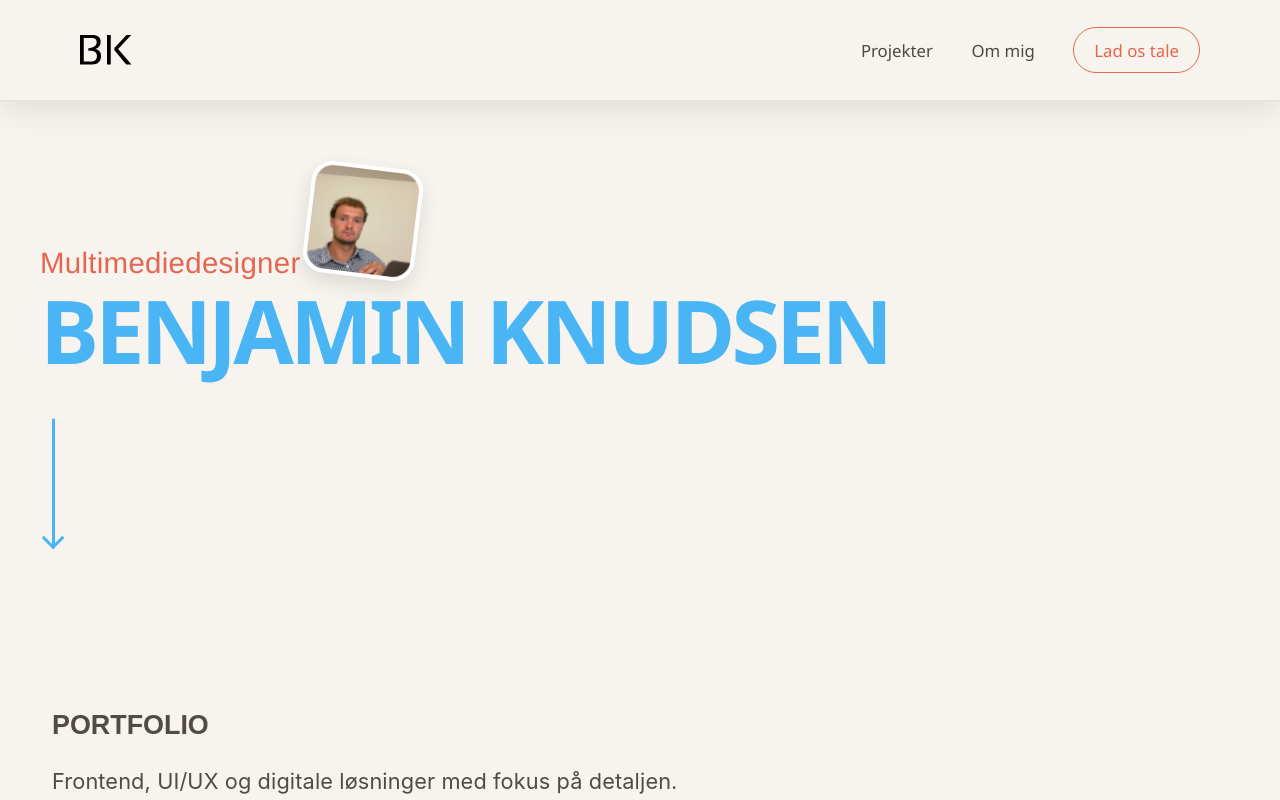
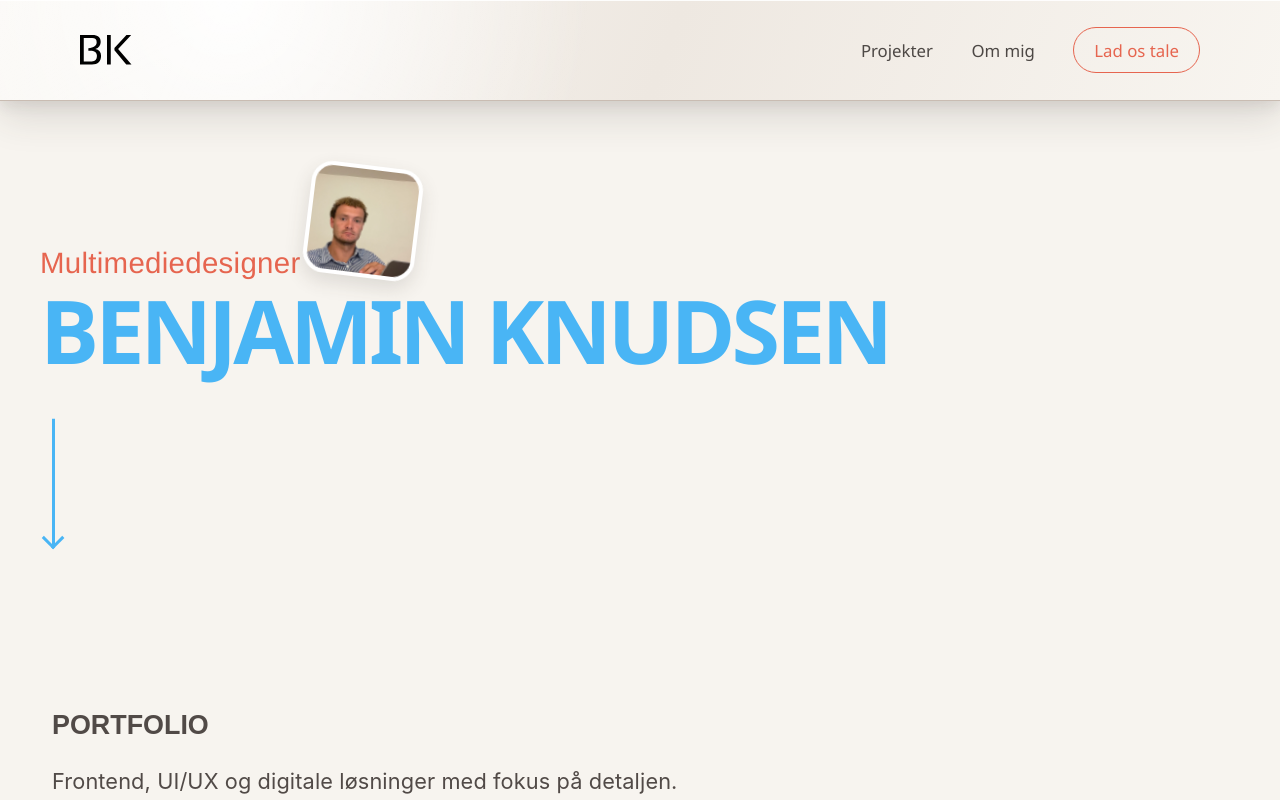
Before and after one commit to benjaminknudsen/benjaminknudsen.github.io, a React (Vite) app: page / in a window 1280 px wide. Shown: the top 800 px of the page. Built offline with nearby package versions, Linux system fonts and the light colour scheme.

Commit message:
fixfixreset

```diff
--- a/src/index.css
+++ b/src/index.css
@@ -42,11 +42,15 @@ textarea {
   gap: 2rem;
   width: 100%;
   padding: 1.7rem max(2rem, calc((100% - 1120px) / 2));
-  border-bottom: 1px solid rgb(216 207 198 / 48%);
-  background: rgb(247 244 239 / 78%);
-  box-shadow: 0 0.6rem 1.8rem rgb(55 48 44 / 11%);
-  backdrop-filter: blur(30px) saturate(120%);
-  -webkit-backdrop-filter: blur(30px) saturate(120%);
+  border-bottom: 1px solid #c9bcb2;
+  background-color: #f7f4ef;
+  background-image:
+    radial-gradient(circle at 18% 0%, rgb(255 255 255 / 95%), transparent 34%),
+    linear-gradient(110deg, #faf8f4 0%, #eee8e1 52%, #f8f5f0 100%);
+  box-shadow:
+    inset 0 1px 0 rgb(255 255 255 / 90%),
+    0 0.35rem 0.8rem rgb(55 48 44 / 9%),
+    0 1rem 2.4rem rgb(55 48 44 / 14%);
   animation: header-enter 1800ms cubic-bezier(0.22, 0.61, 0.36, 1) both;
 }
 
```
